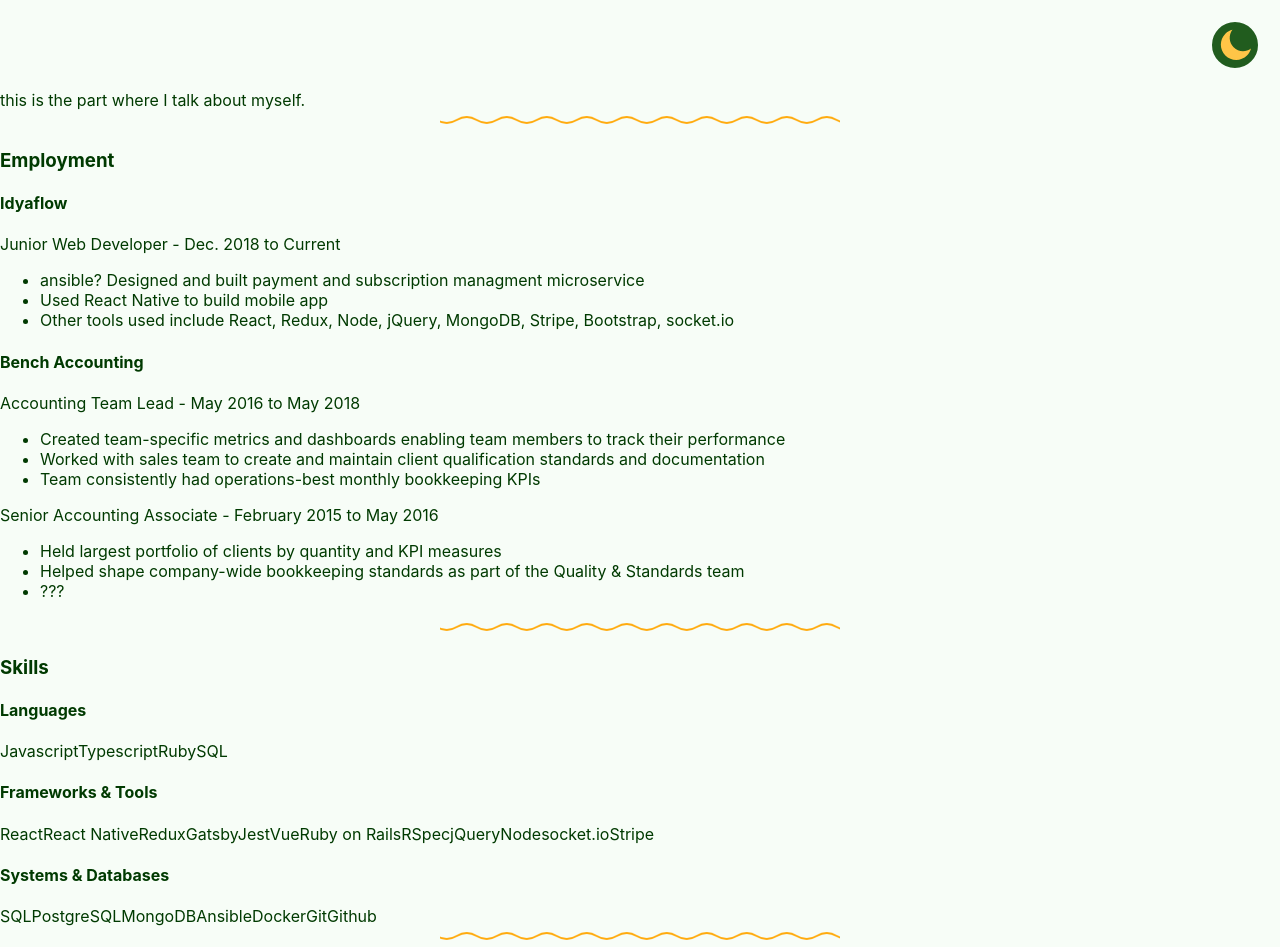
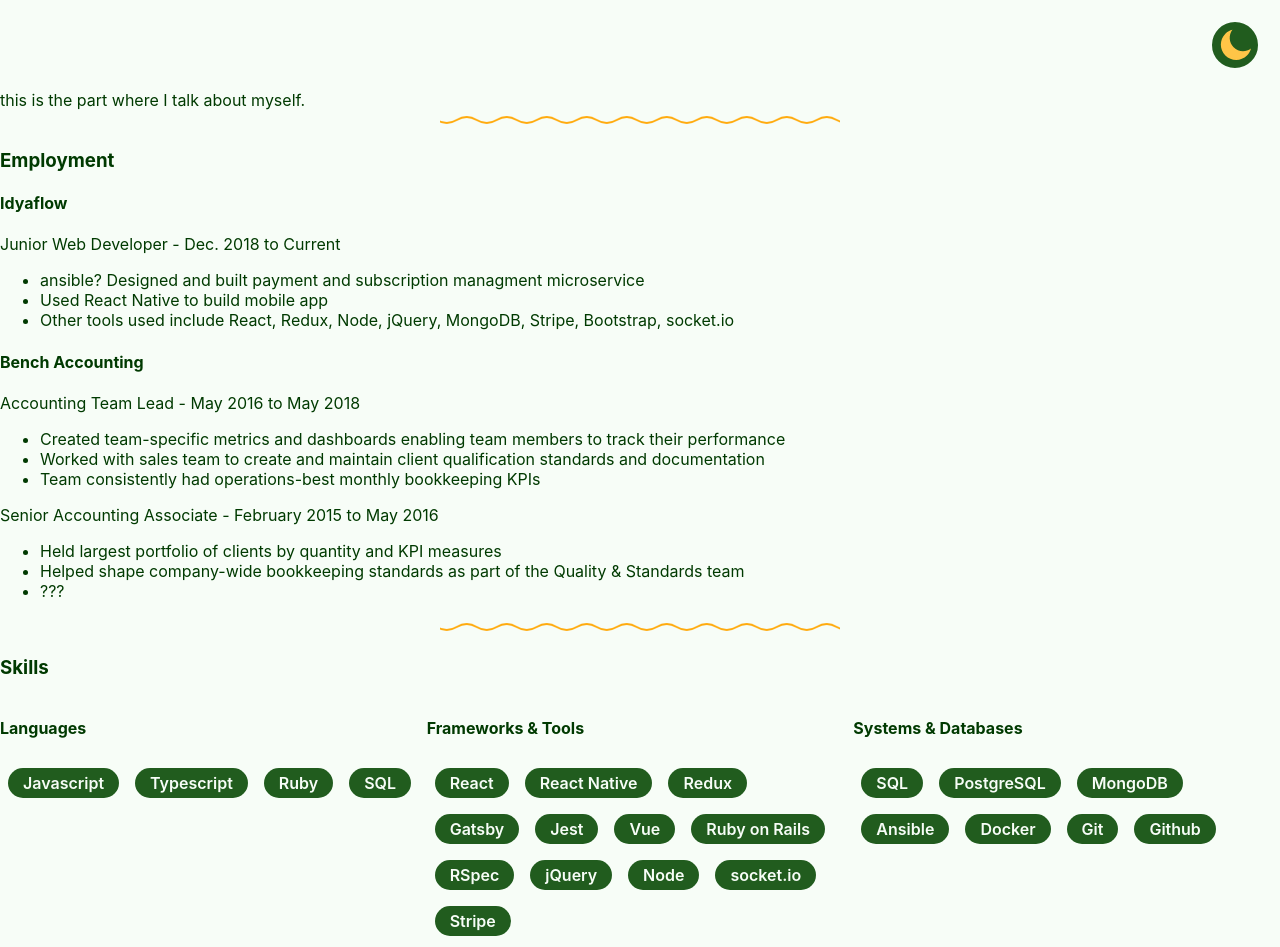
Before and after one commit to geoffmphillips/portfolio, a React (Create React App) app: page / in a window 1280 px wide. Shown: the top 947 px of the page. Built offline with nearby package versions, Linux system fonts and the light colour scheme.

Commit message:
Update skills section layout

```diff
--- a/src/App.css
+++ b/src/App.css
@@ -51,6 +51,41 @@
 	fill: rgba(255, 171, 15, 1);
 }
 
+#App #skills-container {
+	display: flex;
+	flex-direction: column;
+}
+#App #skills-container .row {
+	display: flex;
+}
+#App #skills-container .row .column {
+	display: flex;
+	flex-direction: column;
+	flex-grow: 1;
+	width: 33%;
+}
+
+#App #skills-container .row .column .tool-container {
+	display: flex;
+	flex-wrap: wrap;
+}
+
+#App #skills-container .row .column .tool-container .tool {
+	display: flex;
+	justify-content: center;
+	align-items: baseline;
+	padding: 5px 15px;
+	color: hsl(124, 58%, 98%);
+	background-color: #215C1E;
+	border-radius: 999px;
+	margin: 0.5rem;
+	transition: ease-in-out background-color 0.2s;
+	font-weight: 600;
+}
+#App #skills-container .row .column .tool-container .tool:hover {
+	background-color: hsl(121, 100%, 11.4%);
+}
+
 #App.dark-mode {
 	background-color: hsl(121, 100%, 11.4%) !important;
 	color: hsl(124, 58%, 98%) !important;
@@ -59,7 +94,7 @@
 #App.dark-mode .header .dark-mode-button {
 	background-color: hsla(41, 100%, 64%, 1);
 	padding: 5px;
-	border-radius: 9999px;
+	border-radius: 999px;
 }
 
 #App.dark-mode .header .dark-mode-button:hover {
@@ -75,3 +110,21 @@
 #App.dark-mode .header .dark-mode-button .moon {
 	fill: whitesmoke;
 }
+
+#App.dark-mode #skills-container .row .column .tool-container .tool {
+	color: hsl(124, 58%, 98%);
+	background-color: rgba(255, 171, 15, 1);
+}
+#App.dark-mode #skills-container .row .column .tool-container .tool:hover {
+	background-color: rgb(255, 131, 15);
+}
+
+@media screen and (max-width: 767px) {
+	#App #skills-container .row {
+		flex-direction: column;
+	}
+
+	#App #skills-container .row .column {
+		width: 100%;
+	}
+}
--- a/src/components/Skills.tsx
+++ b/src/components/Skills.tsx
@@ -21,15 +21,21 @@
 ]
 
 const Skills: React.FC = () => (
-	<section>
-		<h3>Skills</h3>
-		<div className='skills-container'>
+	<section id='skills-container'>
+		<div className='row'>
+			<h3>Skills</h3>
+		</div>
+		<div className='row skills-row'>
 			{ skills.map((skill, index) => (
-				<div key={index + 100}>
-					<h4>{skill.name}</h4>
-					{ skill.tools.map(function(tool, index) {
-						return <span className='tool' key={index + 1000}>{tool}</span>
-					})}
+				<div key={index + 100} className='column'>
+					<div>
+						<h4>{skill.name}</h4>
+					</div>
+					<div className='tool-container'>
+						{ skill.tools.map(function(tool, index) {
+							return <span className='tool' key={index + 1000}>{tool}</span>
+						})}
+					</div>
 				</div>
 			))}
 		</div>
```
